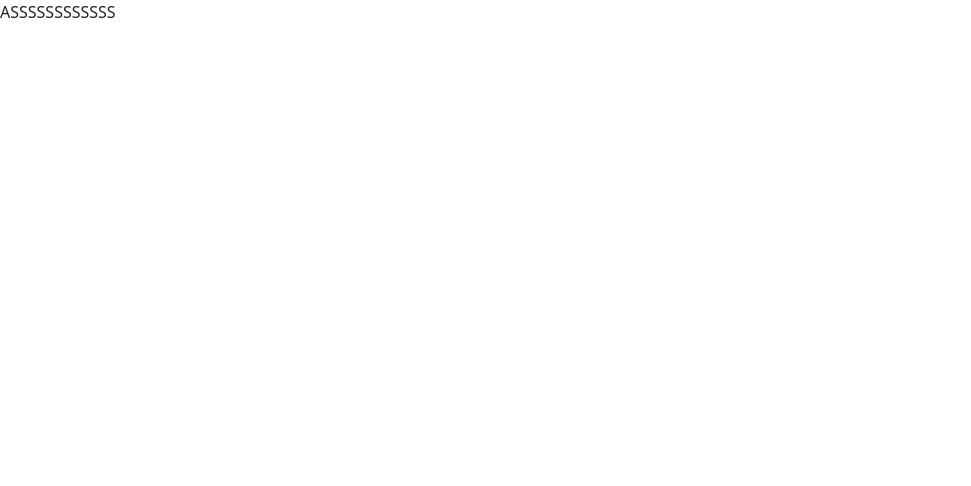
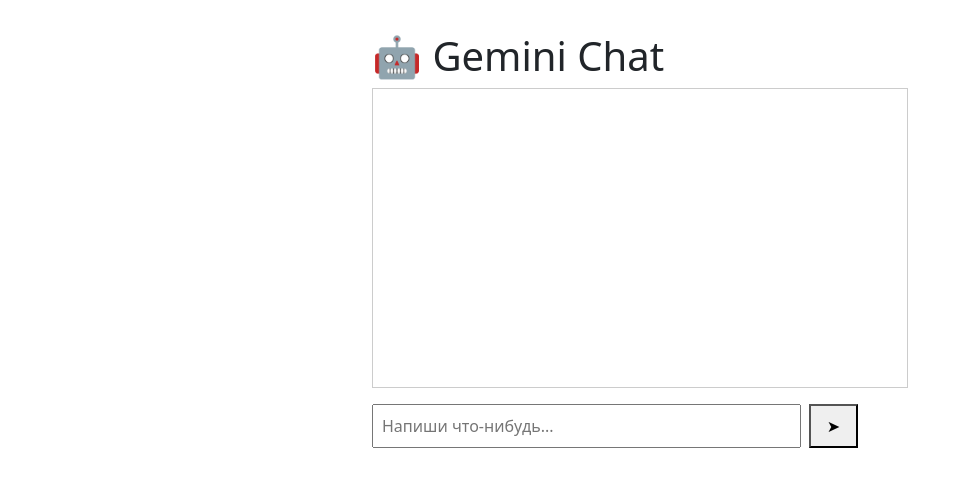
Before and after one commit to Terekh04/TicketSystem, a React (Vite) app: page /chat in a window 1280 px wide. Shown: the top 486 px of the page, without its empty margins (0-971 px from the left). Built offline with nearby package versions, Linux system fonts and the light colour scheme.

Commit message:
v1.3.0(AI ChatBot dialog/not working)

```diff
--- a/src/components/ChatBot.tsx
+++ b/src/components/ChatBot.tsx
@@ -1,8 +1,84 @@
-import React from 'react';
+import { useState } from 'react'
 
-const ChatBot = () => {
-    return (
-        <div>ASSSSSSSSSSSS</div>
-    );
+const apiUrl = import.meta.env.VITE_API_URL;
+
+type Message = {
+  text: string
+  sender: 'user' | 'bot'
 }
-export default ChatBot
+
+export default function ChatBot() {
+  const [input, setInput] = useState('')
+  const [messages, setMessages] = useState<Message[]>([])
+
+  const sendMessage = async () => {
+    if (!input.trim()) return
+
+    const userMessage: Message = { text: input, sender: 'user' }
+    setMessages(prev => [...prev, userMessage])
+    setInput('')
+
+    try {
+      const res = await fetch('https://ticketsystem-qfj9.onrender.com/chat/', {
+        method: 'POST',
+        headers: { 'Content-Type': 'application/json' },
+        body: JSON.stringify({ text: input }),
+      })
+
+      const data = await res.json()
+      const botMessage: Message = { text: data.response, sender: 'bot' }
+      setMessages(prev => [...prev, botMessage])
+    } catch (err) {
+      console.error('Ошибка запроса:', err)
+    }
+  }
+
+  return (
+    <div style={{ padding: '2rem', maxWidth: '600px', margin: 'auto' }}>
+      <h1>🤖 Gemini Chat</h1>
+
+      <div style={{
+        border: '1px solid #ccc',
+        padding: '1rem',
+        height: '300px',
+        overflowY: 'auto',
+        marginBottom: '1rem'
+      }}>
+        {messages.map((msg, index) => (
+          <div
+            key={index}
+            style={{
+              textAlign: msg.sender === 'user' ? 'right' : 'left',
+              margin: '0.5rem 0'
+            }}
+          >
+            <span
+              style={{
+                background: msg.sender === 'user' ? '#aee1f9' : '#e1e1e1',
+                padding: '0.5rem 1rem',
+                borderRadius: '10px',
+                display: 'inline-block',
+                maxWidth: '80%'
+              }}
+            >
+              {msg.text}
+            </span>
+          </div>
+        ))}
+      </div>
+
+      <div>
+        <input
+          value={input}
+          onChange={e => setInput(e.target.value)}
+          placeholder="Напиши что-нибудь..."
+          onKeyDown={e => e.key === 'Enter' && sendMessage()}
+          style={{ width: '80%', padding: '0.5rem' }}
+        />
+        <button onClick={sendMessage} style={{ padding: '0.5rem 1rem', marginLeft: '0.5rem' }}>
+          ➤
+        </button>
+      </div>
+    </div>
+  )
+}
```
